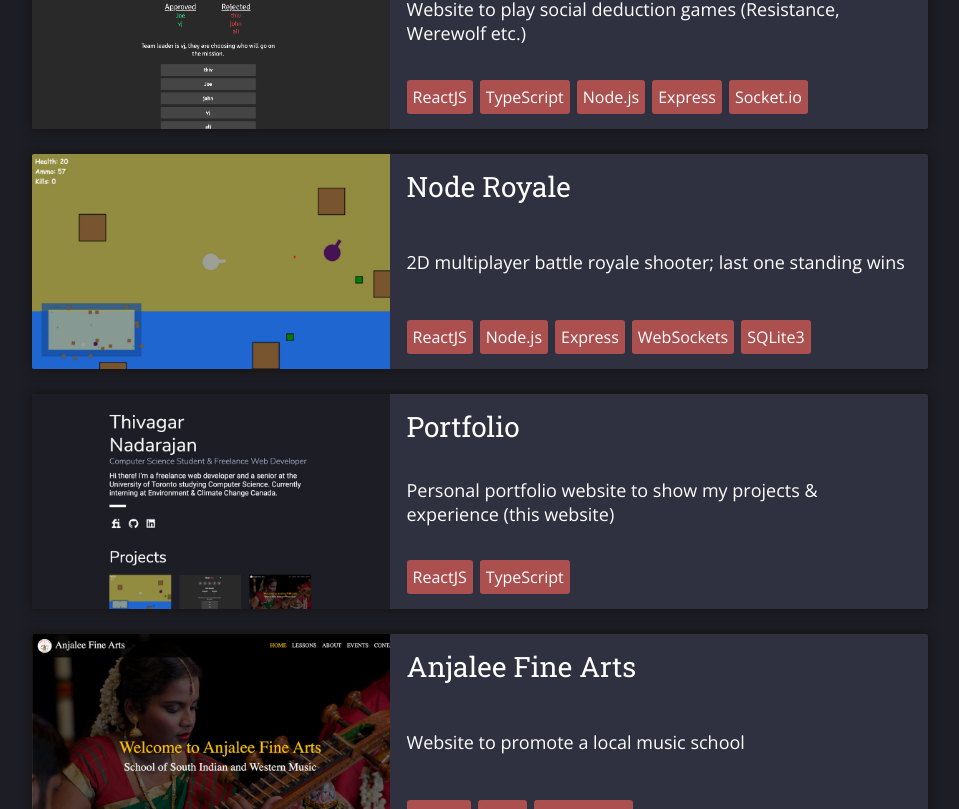
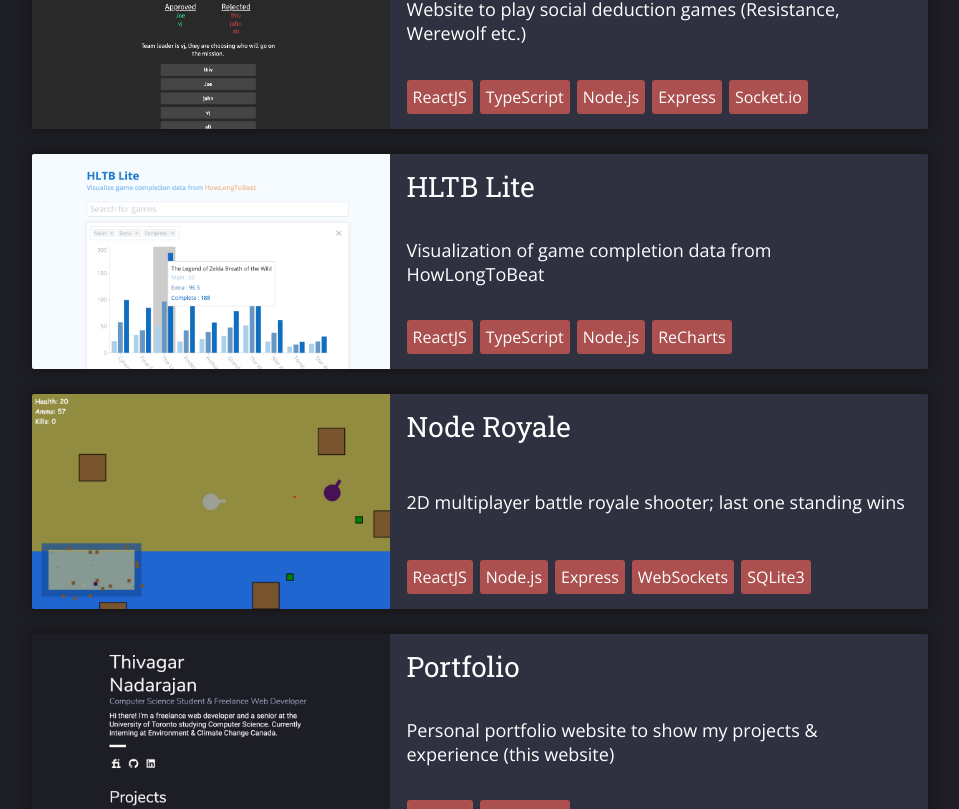
Before and after one commit to ThivagarNadarajan/thivagar.com, a React (Create React App) app: page / in a window 1280 px wide. Shown: the part 706-1515 px from the top of the page, without its empty margins (160-1119 px from the left). Built offline with nearby package versions, Linux system fonts and the light colour scheme.

Commit message:
Add HTLB Lite to projects

```diff
--- a/src/components/Projects/projects.ts
+++ b/src/components/Projects/projects.ts
@@ -4,6 +4,7 @@ import teaforgeGames from '../../assets/img/Teaforge Games.png';
 import portfolio from '../../assets/img/Portfolio.png';
 import sleepSimple from '../../assets/img/Sleep Simple.png';
 import loanTracker from '../../assets/img/Loan Tracker.png';
+import hltbLite from '../../assets/img/HLTB Lite.png';
 
 const projects = [
 	{
@@ -12,6 +13,13 @@ const projects = [
 		link: 'https://teaforge.com',
 		info: 'Website to play social deduction games (Resistance, Werewolf etc.)',
 		tags: ['ReactJS', 'TypeScript', 'Node.js', 'Express', 'Socket.io']
+	},
+	{
+		title: 'HLTB Lite',
+		imgSrc: hltbLite,
+		link: 'https://musing-yalow-4d66e9.netlify.app',
+		info: 'Visualization of game completion data from HowLongToBeat',
+		tags: ['ReactJS', 'TypeScript', 'Node.js', 'ReCharts']
 	},
 	{
 		title: 'Node Royale',
```
Also changed, not shown: src/assets/img/HLTB Lite.png (added).
